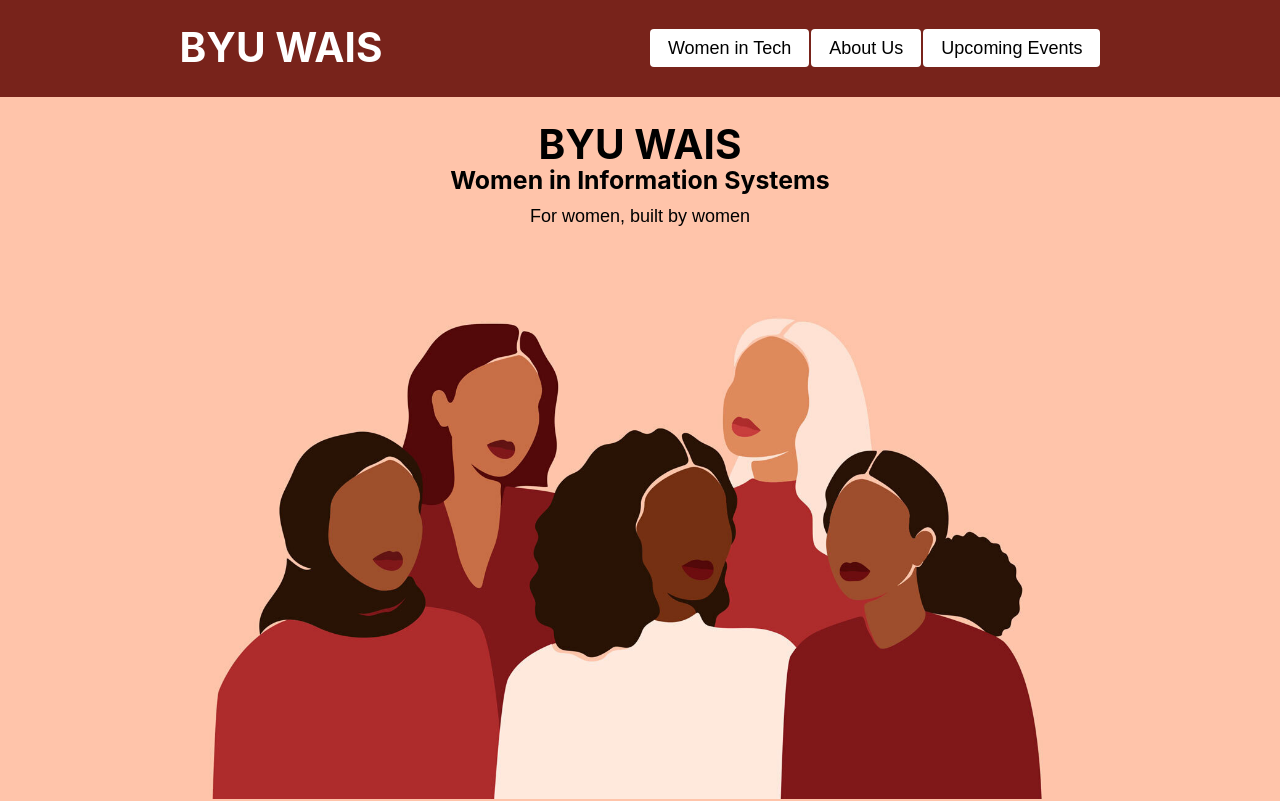
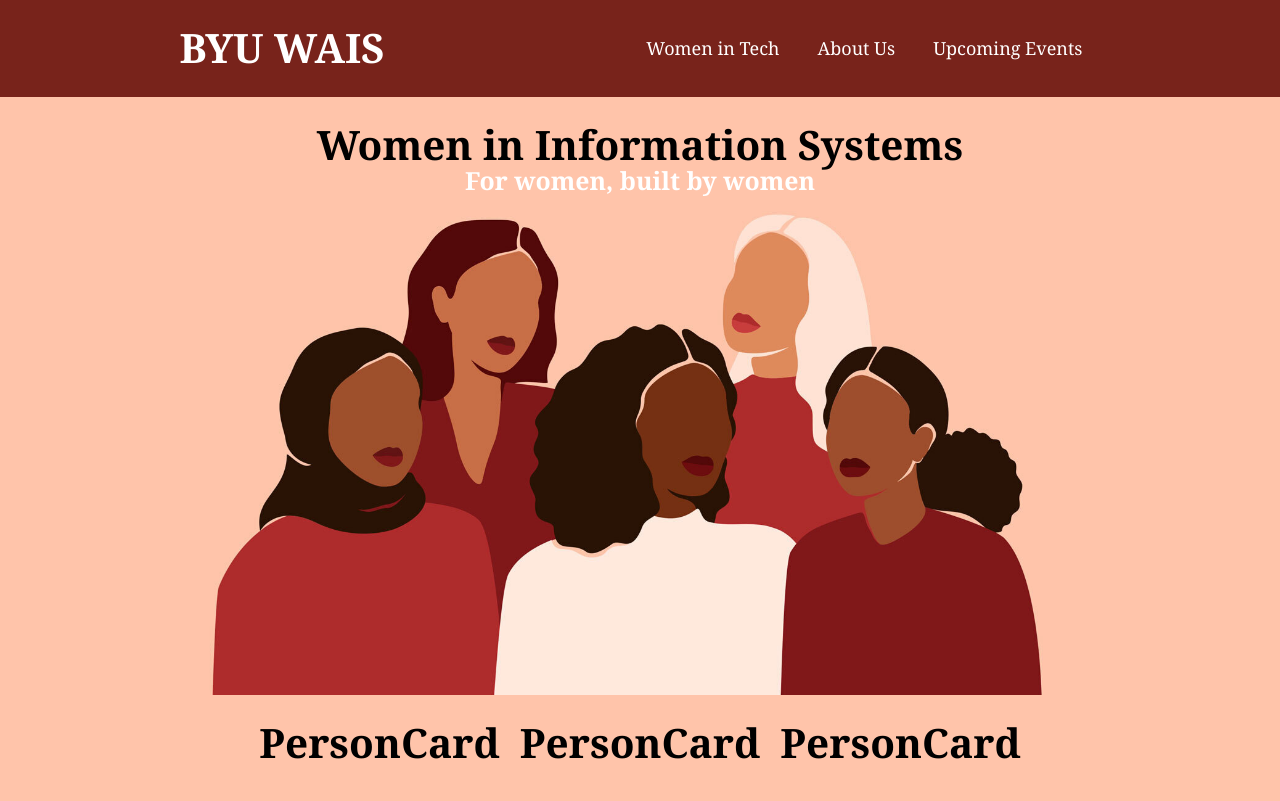
Before and after one commit to avbaker1998/wais_website, a Gatsby site: page / in a window 1280 px wide. Shown: the top 801 px of the page. Built offline with nearby package versions, Linux system fonts and the light colour scheme; Gatsby itself is replaced by a stand-in of ours.

Commit message:
home text changes

```diff
--- a/package.json
+++ b/package.json
@@ -20,6 +20,8 @@
     "react": "^17.0.1",
     "react-dom": "^17.0.1",
     "react-helmet": "^6.1.0",
+    "react-icons": "^4.3.1",
+    "react-router-dom": "^6.3.0",
     "styled-components": "^5.3.5"
   },
   "devDependencies": {
--- a/src/components/header.js
+++ b/src/components/header.js
@@ -4,8 +4,7 @@ import { Link } from "gatsby"
 import styled from "styled-components"
 
 const StyledLink = styled(Link)`
-  color: black;
-  background: white;
+  color: white;
   padding: 0.5rem 1rem;
   border-radius: 4px;
   text-decoration: none;
--- a/src/components/layout.css
+++ b/src/components/layout.css
@@ -1,7 +1,7 @@
 html {
   -ms-text-size-adjust: 100%;
   -webkit-text-size-adjust: 100%;
-  font: 112.5%/1.45em georgia, serif, sans-serif;
+  font: 112.5%/1.45em Georgia, 'Times New Roman', Times, serif;
   box-sizing: border-box;
   overflow-y: scroll;
   background-color: #ffc4aa;
@@ -11,7 +11,7 @@ body {
   -webkit-font-smoothing: antialiased;
   -moz-osx-font-smoothing: grayscale;
   color: #350f0c (0, 0%, 0%, 0.8);
-  font-family: sans-serif, Times, serif;;
+  font-family: Georgia, 'Times New Roman', Times, serif;
   font-weight: normal;
   word-wrap: break-word;
   font-kerning: normal;
@@ -82,8 +82,7 @@ h1 {
   padding-top: 0;
   margin-bottom: 1.45rem;
   color: inherit;
-  font-family: -apple-system, BlinkMacSystemFont, Segoe UI, Roboto, Oxygen,
-    Ubuntu, Cantarell, Fira Sans, Droid Sans, Helvetica Neue, sans-serif;
+  font-family: "Georgia", Georgia, serif;
   font-weight: bold;
   text-rendering: optimizeLegibility;
   font-size: 2.25rem;
@@ -128,7 +127,7 @@ code,
 kbd,
 pre,
 samp {
-  font-family: monospace;
+  font-family: "Georgia", Georgia, serif;
   font-size: 1em;
 }
 figure {
@@ -261,8 +260,7 @@ h2 {
   padding-top: 0;
   margin-bottom: 1.45rem;
   color: inherit;
-  font-family: -apple-system, BlinkMacSystemFont, Segoe UI, Roboto, Oxygen,
-    Ubuntu, Cantarell, Fira Sans, Droid Sans, Helvetica Neue, sans-serif;
+  font-family: "Georgia", Georgia, serif;
   font-weight: bold;
   text-rendering: optimizeLegibility;
   font-size: 1.62671rem;
@@ -278,9 +276,8 @@ h3 {
   padding-top: 0;
   margin-bottom: 1.45rem;
   color: inherit;
-  font-family: -apple-system, BlinkMacSystemFont, Segoe UI, Roboto, Oxygen,
-    Ubuntu, Cantarell, Fira Sans, Droid Sans, Helvetica Neue, sans-serif;
-  font-weight: bold;
+  font-family: "Georgia", Georgia, serif;
+  /* font-weight: bold; */
   text-rendering: optimizeLegibility;
   font-size: 1.38316rem;
   line-height: 1.1;
@@ -295,8 +292,7 @@ h4 {
   padding-top: 0;
   margin-bottom: 1.45rem;
   color: inherit;
-  font-family: -apple-system, BlinkMacSystemFont, Segoe UI, Roboto, Oxygen,
-    Ubuntu, Cantarell, Fira Sans, Droid Sans, Helvetica Neue, sans-serif;
+  font-family: "Georgia", Georgia, serif;
   font-weight: bold;
   text-rendering: optimizeLegibility;
   font-size: 1rem;
@@ -312,8 +308,7 @@ h5 {
   padding-top: 0;
   margin-bottom: 1.45rem;
   color: inherit;
-  font-family: -apple-system, BlinkMacSystemFont, Segoe UI, Roboto, Oxygen,
-    Ubuntu, Cantarell, Fira Sans, Droid Sans, Helvetica Neue, sans-serif;
+  font-family: "Georgia", Georgia, serif;
   font-weight: bold;
   text-rendering: optimizeLegibility;
   font-size: 0.85028rem;
@@ -329,8 +324,7 @@ h6 {
   padding-top: 0;
   margin-bottom: 1.45rem;
   color: inherit;
-  font-family: -apple-system, BlinkMacSystemFont, Segoe UI, Roboto, Oxygen,
-    Ubuntu, Cantarell, Fira Sans, Droid Sans, Helvetica Neue, sans-serif;
+  font-family: "Georgia", Georgia, serif;
   font-weight: bold;
   text-rendering: optimizeLegibility;
   font-size: 0.78405rem;
--- a/src/pages/index.js
+++ b/src/pages/index.js
@@ -13,12 +13,14 @@ const PersonGrid = styled.div`
   gap: 20px;
   align-items: center;
   justify-content: center;
+  font-family: "Georgia", Georgia, serif;
 `
 
 const HeroHeader = styled.header`
   text-align: center;
   z-index: 10;
   position: relative;
+  font-family: "Georgia", Georgia, serif;
 
   h1 {
     margin: 0;
@@ -27,6 +29,7 @@ const HeroHeader = styled.header`
   h3 {
     margin: 0;
     margin-bottom: 8px;
+    color: white;
   }
 `
 
@@ -34,9 +37,8 @@ const IndexPage = () => (
   <Layout>
     <Seo title="WAIS Home" />
     <HeroHeader>
-      <h1>BYU WAIS</h1>
-      <h3>Women in Information Systems</h3>
-      <p>For women, built by women</p>
+      <h1>Women in Information Systems</h1>
+      <h3>For women, built by women</h3>
     </HeroHeader>
     <StaticImage
       src="../images/womens-history-month.jpg"
@@ -46,9 +48,9 @@ const IndexPage = () => (
       alt="A Woman's Silhouette"
       style={{
         marginBottom: `1.45rem`,
-        marginTop: "-48px",
+        marginTop: "-100px",
         zIndex: 1,
-        position: "relative",
+        // position: "relative",
       }}
     />
     <PersonGrid>
```
Also changed, not shown: 1 other file.
